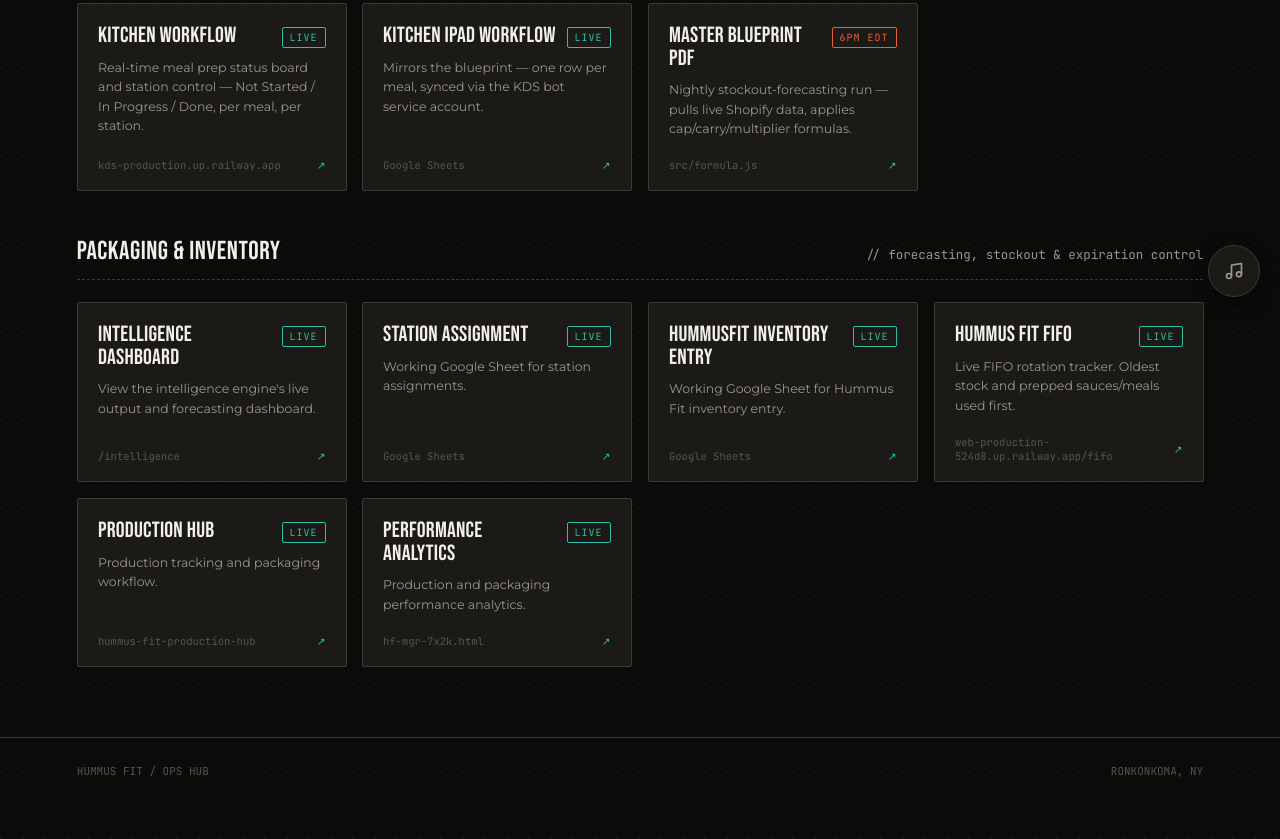
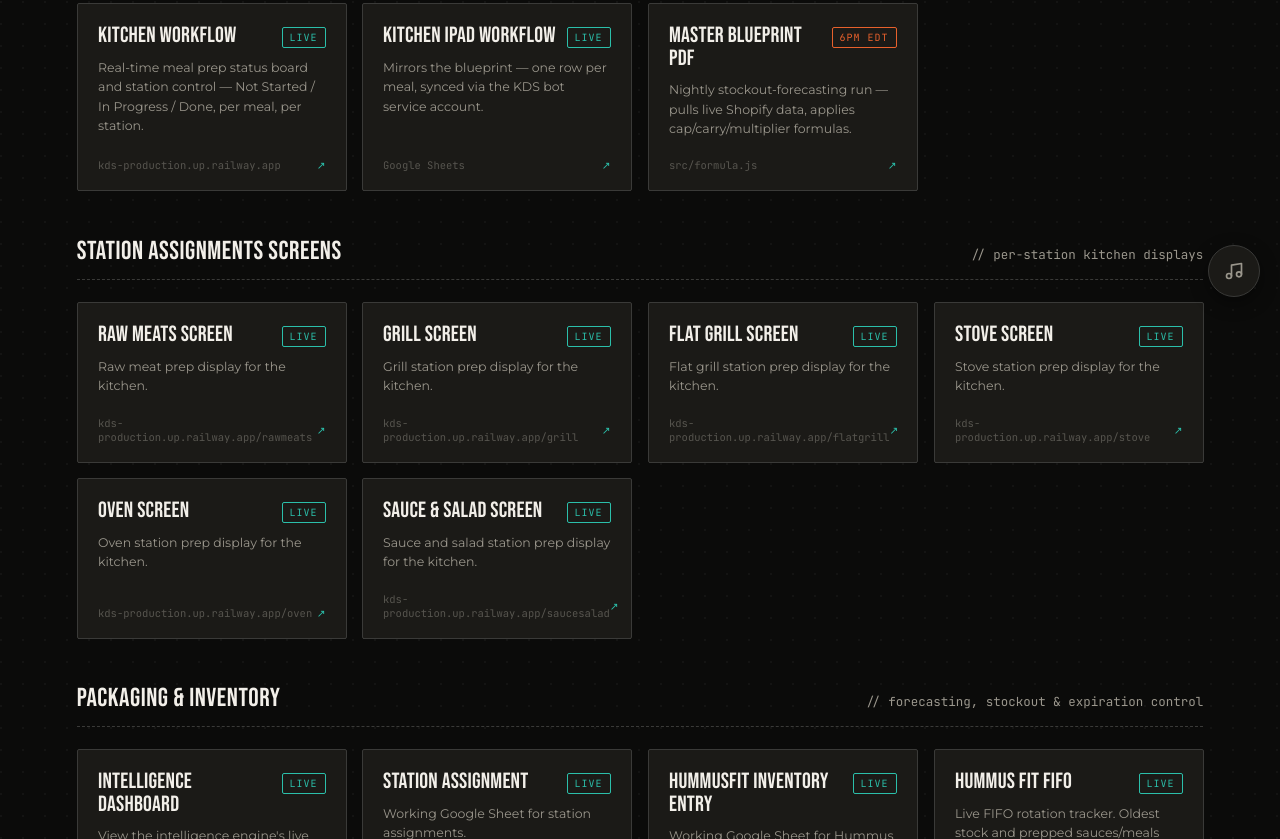
Before and after one commit to tunahanmavruk-lgtm/hummusfit-ops-hub, a website: page index.html in a window 1280 px wide. Shown: the part 483-1322 px from the top of the page. Drawn offline with Linux system fonts and the light colour scheme.

Commit message:
add Station Assignments Screens section with all kitchen station displays

```diff
--- a/index.html
+++ b/index.html
@@ -425,6 +425,70 @@
           </div>
           <p class="ticket-desc">Nightly stockout-forecasting run — pulls live Shopify data, applies cap/carry/multiplier formulas.</p>
           <div class="ticket-foot"><span>src/formula.js</span><span class="ticket-arrow">↗</span></div>
+        </a>
+
+      </div>
+    </section>
+
+    <section class="station">
+      <div class="station-head">
+        <span class="station-title">Station Assignments Screens</span>
+        <span class="station-note">// per-station kitchen displays</span>
+      </div>
+      <div class="grid">
+
+        <a class="ticket" data-id="t29" data-name="Raw Meats Screen" href="https://hummusfit-kds-production.up.railway.app/rawmeats" target="_blank" rel="noopener">
+          <div class="ticket-top">
+            <span class="ticket-name">Raw Meats Screen</span>
+            <span class="ticket-status status-live">Live</span>
+          </div>
+          <p class="ticket-desc">Raw meat prep display for the kitchen.</p>
+          <div class="ticket-foot"><span>kds-production.up.railway.app/rawmeats</span><span class="ticket-arrow">↗</span></div>
+        </a>
+
+        <a class="ticket" data-id="t30" data-name="Grill Screen" href="https://hummusfit-kds-production.up.railway.app/grill" target="_blank" rel="noopener">
+          <div class="ticket-top">
+            <span class="ticket-name">Grill Screen</span>
+            <span class="ticket-status status-live">Live</span>
+          </div>
+          <p class="ticket-desc">Grill station prep display for the kitchen.</p>
+          <div class="ticket-foot"><span>kds-production.up.railway.app/grill</span><span class="ticket-arrow">↗</span></div>
+        </a>
+
+        <a class="ticket" data-id="t31" data-name="Flat Grill Screen" href="https://hummusfit-kds-production.up.railway.app/flatgrill" target="_blank" rel="noopener">
+          <div class="ticket-top">
+            <span class="ticket-name">Flat Grill Screen</span>
+            <span class="ticket-status status-live">Live</span>
+          </div>
+          <p class="ticket-desc">Flat grill station prep display for the kitchen.</p>
+          <div class="ticket-foot"><span>kds-production.up.railway.app/flatgrill</span><span class="ticket-arrow">↗</span></div>
+        </a>
+
+        <a class="ticket" data-id="t32" data-name="Stove Screen" href="https://hummusfit-kds-production.up.railway.app/stove" target="_blank" rel="noopener">
+          <div class="ticket-top">
+            <span class="ticket-name">Stove Screen</span>
+            <span class="ticket-status status-live">Live</span>
+          </div>
+          <p class="ticket-desc">Stove station prep display for the kitchen.</p>
+          <div class="ticket-foot"><span>kds-production.up.railway.app/stove</span><span class="ticket-arrow">↗</span></div>
+        </a>
+
+        <a class="ticket" data-id="t33" data-name="Oven Screen" href="https://hummusfit-kds-production.up.railway.app/oven" target="_blank" rel="noopener">
+          <div class="ticket-top">
+            <span class="ticket-name">Oven Screen</span>
+            <span class="ticket-status status-live">Live</span>
+          </div>
+          <p class="ticket-desc">Oven station prep display for the kitchen.</p>
+          <div class="ticket-foot"><span>kds-production.up.railway.app/oven</span><span class="ticket-arrow">↗</span></div>
+        </a>
+
+        <a class="ticket" data-id="t34" data-name="Sauce & Salad Screen" href="https://hummusfit-kds-production.up.railway.app/saucesalad" target="_blank" rel="noopener">
+          <div class="ticket-top">
+            <span class="ticket-name">Sauce &amp; Salad Screen</span>
+            <span class="ticket-status status-live">Live</span>
+          </div>
+          <p class="ticket-desc">Sauce and salad station prep display for the kitchen.</p>
+          <div class="ticket-foot"><span>kds-production.up.railway.app/saucesalad</span><span class="ticket-arrow">↗</span></div>
         </a>
 
       </div>
```
